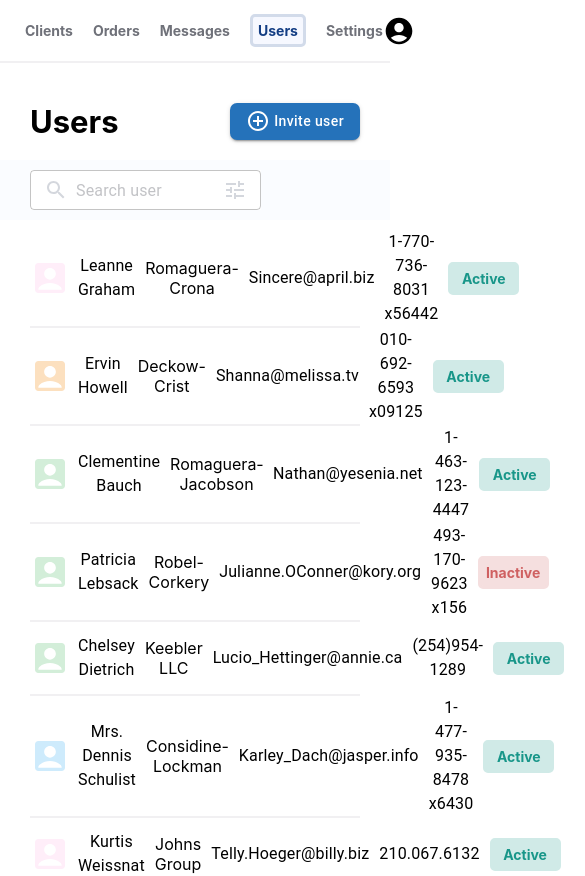
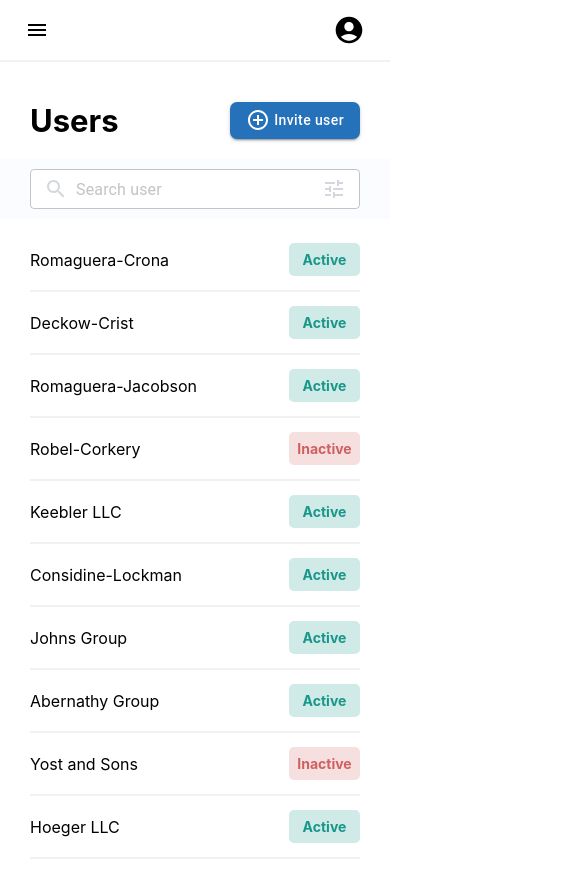
Before and after one commit to shafa909/user-app, a React (Create React App) app: page / in a window 390 px wide. Shown: the top 876 px of the page, 585 px wide, since content can reach past the window. Built offline with nearby package versions, Linux system fonts and the light colour scheme.

Commit message:
added resposive for diffrent devices

```diff
--- a/src/components/Header.js
+++ b/src/components/Header.js
@@ -1,6 +1,7 @@
 import "./header.css";
 import AccountCircleIcon from "@mui/icons-material/AccountCircle";
 import { Link } from "react-router-dom";
+import MenuIcon from "@mui/icons-material/Menu";
 
 function Header({ isHome }) {
   return (
@@ -18,6 +19,7 @@ function Header({ isHome }) {
         )}
         <p className="menu-item">Settings</p>
       </div>
+      <MenuIcon className="mobile-menu" />
       <AccountCircleIcon className="account-icon" />
     </div>
   );
--- a/src/components/detailSideBar.css
+++ b/src/components/detailSideBar.css
@@ -61,3 +61,9 @@
 .sidebar-active-btn:hover {
   color: #13786d;
 }
+
+@media only screen and (max-width: 974px) {
+  .detail-side-bar-main {
+    display: none;
+  }
+}
--- a/src/components/detailView.css
+++ b/src/components/detailView.css
@@ -18,3 +18,14 @@
   display: flex;
   padding-block: 33px;
 }
+
+@media only screen and (max-width: 974px) {
+  .details-main {
+    margin-left: 30px;
+    margin-right: 30px;
+  }
+
+  .user-info-title {
+    margin-left: 30px !important;
+  }
+}
--- a/src/components/header.css
+++ b/src/components/header.css
@@ -13,6 +13,10 @@
   gap: 20px;
   color: #6f7179;
   align-items: baseline;
+}
+
+.mobile-menu {
+  display: none !important;
 }
 
 .menu-item:hover {
@@ -38,3 +42,12 @@
 .account-icon {
   font-size: 32px !important;
 }
+
+@media only screen and (max-width: 600px) {
+  .menu {
+    display: none;
+  }
+  .mobile-menu {
+    display: block !important;
+  }
+}
--- a/src/components/home.css
+++ b/src/components/home.css
@@ -50,3 +50,10 @@
   display: flex;
   flex-direction: column;
 }
+
+
+@media only screen and (max-width: 795px) {
+  .search-bar {
+    width: 100% ;
+  }
+}
--- a/src/components/userList.css
+++ b/src/components/userList.css
@@ -60,3 +60,51 @@
   border-color: #f5dfdf;
   min-width: 55px;
 }
+
+@media only screen and (max-width: 808px) {
+  .user-phone {
+    display: none !important;
+  }
+  .user-name {
+    flex: 4;
+  }
+  .user-company {
+    flex: 3;
+  }
+  .user-email {
+    flex: 4;
+  }
+  .user-status {
+    flex: 1;
+  }
+}
+
+@media only screen and (max-width: 671px) {
+  .user-name {
+    display: none !important;
+  }
+  .user-company {
+    flex: 5;
+  }
+  .user-email {
+    flex: 6;
+  }
+  .user-status {
+    flex: 1;
+  }
+}
+
+@media only screen and (max-width: 501px) {
+  .user-name {
+    display: none !important;
+  }
+  .user-company {
+    flex: 10;
+  }
+  .user-email {
+    display: none !important;
+  }
+  .user-status {
+    flex: 2;
+  }
+}
```
